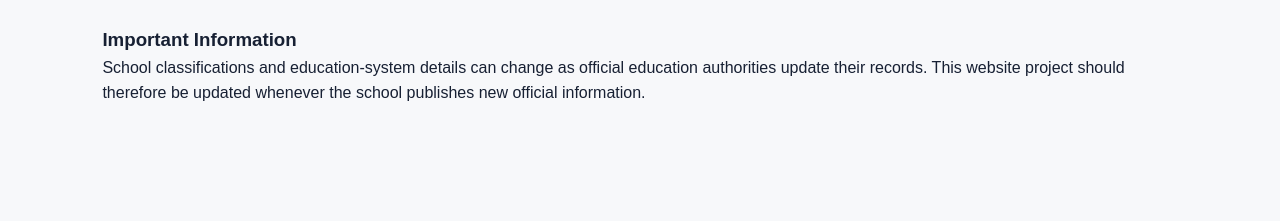
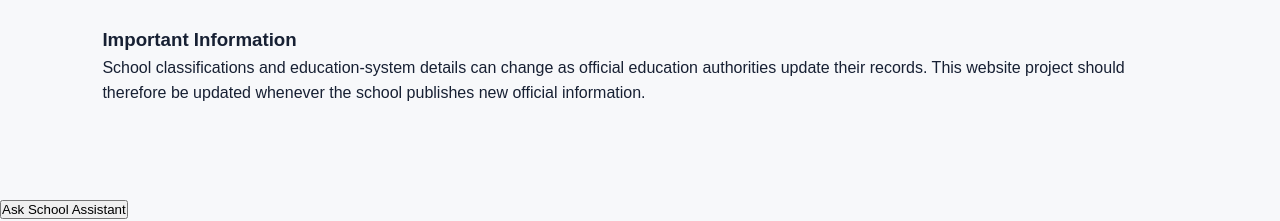
Before and after one commit to johnnychess43/mbale-high-website, a Flask app: page /about in a window 1280 px wide. Shown: the part 1078-1299 px from the top of the page. Before the commit the page ends 1179 px from the top, so only its background shows below. Run offline with Flask 3, Linux system fonts and the light colour scheme; data that the repository does not hold is empty.

Commit message:
Add accessible school assistant widget

```diff
--- a/templates/base.html
+++ b/templates/base.html
@@ -68,6 +68,17 @@
 
     <script src="{{ url_for('static', filename='js/script.js') }}?v=3"></script>
 
+
+    <section id="school-assistant" class="school-assistant" aria-label="School information assistant">
+      <button id="assistant-toggle" class="assistant-toggle" type="button" aria-expanded="false" aria-controls="assistant-panel">Ask School Assistant</button>
+      <div id="assistant-panel" class="assistant-panel" hidden>
+        <div class="assistant-heading"><strong>School Assistant</strong><button id="assistant-close" type="button" aria-label="Close assistant">×</button></div>
+        <p class="assistant-note">Answers are based on public information on this website. Do not enter student or private information.</p>
+        <div id="assistant-answer" class="assistant-answer" aria-live="polite">Hello! Ask about academics, resources, fees, news or contacts.</div>
+        <form id="assistant-form"><label for="assistant-message">Your question</label><input id="assistant-message" name="message" maxlength="500" required placeholder="How do I find learning resources?"><button type="submit">Ask</button></form>
+      </div>
+    </section>
+    <script src="{{ url_for('static', filename='js/assistant.js') }}" defer></script>
 </body>
 
 </html>
```
